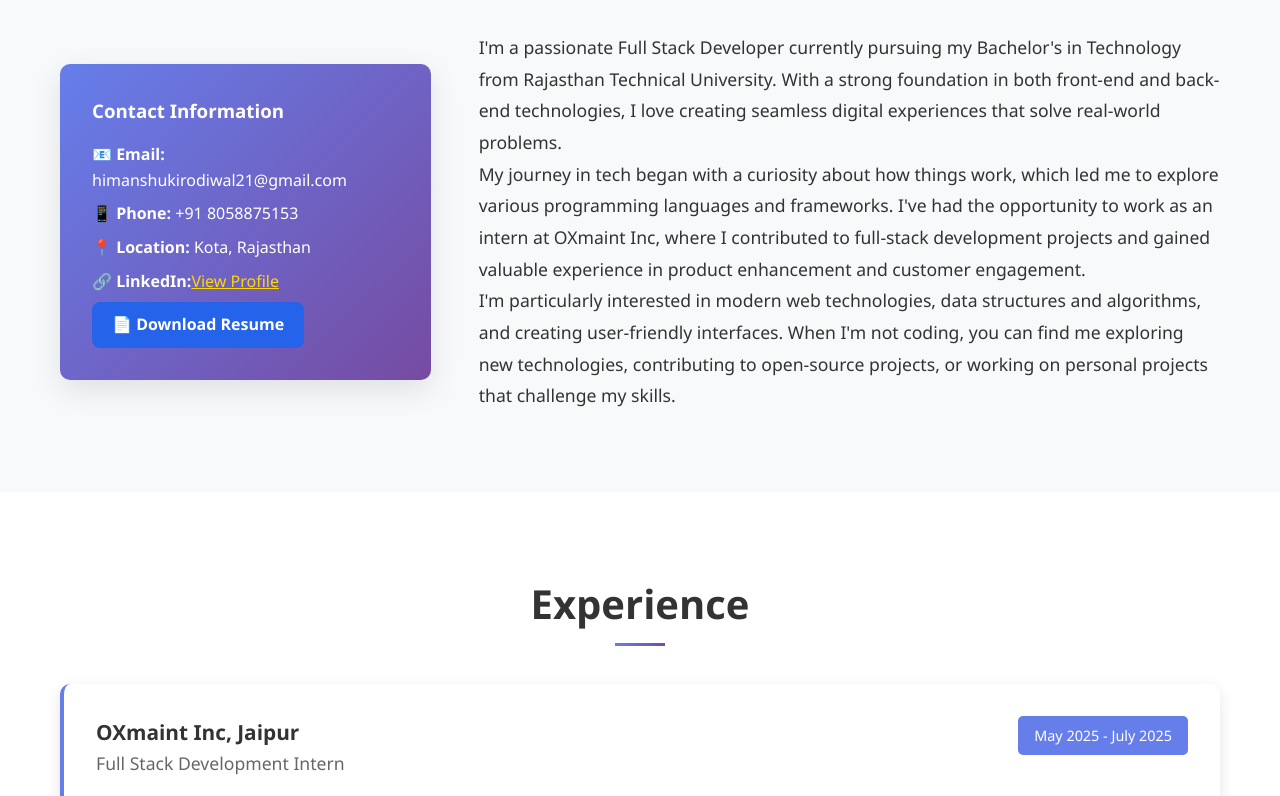
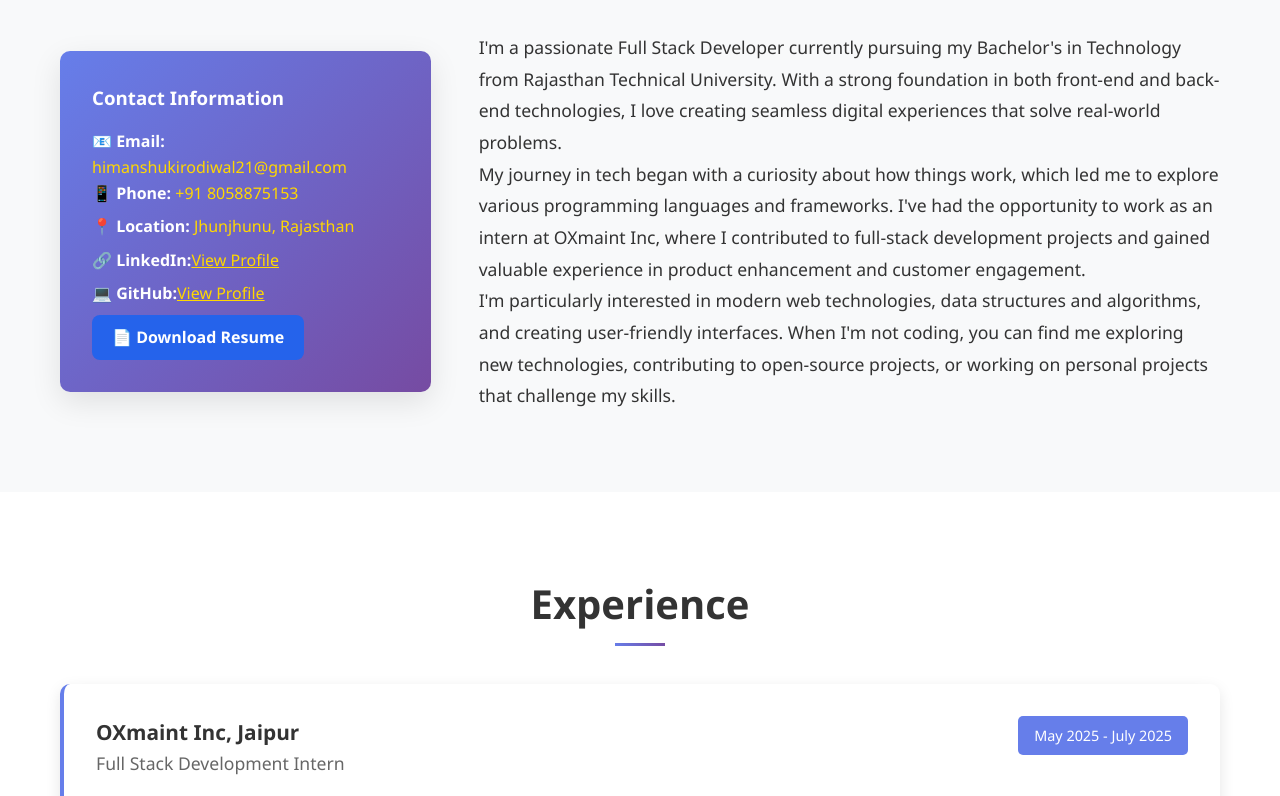
Before and after one commit to himanshukirodiwal21/Portfolio, a React (Vite) app: page / in a window 1280 px wide. Shown: the part 960-1756 px from the top of the page. Built offline with nearby package versions, Linux system fonts and the light colour scheme.

Commit message:
Enhance contact information in About component and add footer styling

```diff
--- a/src/components/About.jsx
+++ b/src/components/About.jsx
@@ -9,19 +9,60 @@ const About = () => {
         <div className="about-content fade-in">
           <div className="contact-info">
             <h3>Contact Information</h3>
+            <p style={{ display: "inline" }}>
+              <strong>📧 Email:</strong>{" "}
+              <a
+                href="mailto:himanshukirodiwal21@gmail.com"
+                style={{
+                  color: "#ffd700",
+                  textDecoration: "none",
+                  cursor: "pointer",
+                }}
+              >
+                himanshukirodiwal21@gmail.com
+              </a>
+            </p>
+
             <p>
-              <strong>📧 Email:</strong> himanshukirodiwal21@gmail.com
+              <strong>📱 Phone:</strong>{" "}
+              <span
+                onClick={() => navigator.clipboard.writeText("+91 8058875153")}
+                style={{ cursor: "pointer", color: "#ffd700" }}
+                title="Click to copy"
+              >
+                +91 8058875153
+              </span>
             </p>
+
             <p>
-              <strong>📱 Phone:</strong> +91 8058875153
+              <strong>📍 Location:</strong>{" "}
+              <a
+                href="https://www.google.com/maps?q=Jhunjhunu,+Rajasthan"
+                target="_blank"
+                rel="noopener noreferrer"
+                style={{
+                  color: "#ffd700",
+                  textDecoration: "none",
+                  cursor: "pointer",
+                }}
+              >
+                Jhunjhunu, Rajasthan
+              </a>
             </p>
-            <p>
-              <strong>📍 Location:</strong> Kota, Rajasthan
-            </p>
+
             <p>
               <strong>🔗 LinkedIn:</strong>
               <a
                 href="https://www.linkedin.com/in/himanshu-kirodiwal-371b58246"
+                style={{ color: "#ffd700" }}
+              >
+                View Profile
+              </a>
+            </p>
+            <p>
+              <strong>💻 GitHub:</strong>
+              <a
+                href="https://github.com/himanshukirodiwal21"
                 style={{ color: "#ffd700" }}
               >
                 View Profile
--- a/src/components/Footer.jsx
+++ b/src/components/Footer.jsx
@@ -1,22 +1,46 @@
-import React from 'react';
+import React from "react";
+import "../style/Footer.css"; // Create this CSS file for styling
 
 const Footer = () => {
   return (
-    <footer id="contact">
-      <div className="container">
-        <div className="social-links">
+    <footer className="footer">
+      <div className="footer-container">
+        <div className="footer-logo">
+          <h2>Himanshu Kirodiwal</h2>
+          <p>Full-Stack Developer | React Enthusiast</p>
+        </div>
+
+        <div className="footer-social">
           <a
             href="https://www.linkedin.com/in/himanshu-kirodiwal-371b58246"
             target="_blank"
             rel="noopener noreferrer"
+            title="LinkedIn"
           >
             💼
           </a>
-          <a href="mailto:himanshukirodiwal21@gmail.com">📧</a>
-          <a href="tel:+918058875153">📞</a>
+          <a href="mailto:himanshukirodiwal21@gmail.com" title="Email">
+            📧
+          </a>
+          <a href="tel:+918058875153" title="Call">
+            📞
+          </a>
+          <a
+            href="https://github.com/himanshukirodiwal21"
+            target="_blank"
+            rel="noopener noreferrer"
+            title="GitHub"
+          >
+            💻
+          </a>
         </div>
-        <p>&copy; 2025 Himanshu Kirodiwal. All rights reserved.</p>
-        <p>Built with passion and React</p>
+
+        <div className="footer-credits">
+          <p>&copy; 2025 Himanshu Kirodiwal. All rights reserved.</p>
+          <p>
+            Built with passion and React
+          </p>
+        </div>
       </div>
     </footer>
   );
--- a/src/components/Header.jsx
+++ b/src/components/Header.jsx
@@ -4,7 +4,7 @@ const Header = () => {
   return (
     <header>
       <nav className="container">
-        <a href="#" className="logo">Himanshu</a>
+        <a href="#hero" className="logo">Himanshu</a>
         <ul className="nav-links">
           <li><a href="#home">Home</a></li>
           <li><a href="#about">About</a></li>
--- a/src/components/Hero.jsx
+++ b/src/components/Hero.jsx
@@ -17,7 +17,7 @@ const Hero = () => {
           Passionate about creating innovative web solutions and bringing ideas
           to life through code
         </p>
-        <a href="#contact" className="cta-button">Get In Touch</a>
+        <a href="#about" className="cta-button">Get In Touch</a>
       </div>
     </section>
   );
--- /dev/null
+++ b/src/style/Footer.css
@@ -0,0 +1,66 @@
+.footer {
+  background: linear-gradient(135deg, #667eea, #764ba2);
+  color: #fff;
+  padding: 3rem 1rem;
+  text-align: center;
+}
+
+.footer-container {
+  max-width: 1200px;
+  margin: auto;
+}
+
+.footer-logo h2 {
+  font-size: 1.8rem;
+  margin-bottom: 0.3rem;
+}
+
+.footer-logo p {
+  font-size: 0.95rem;
+  opacity: 0.8;
+}
+
+.footer-social {
+  margin: 1.5rem 0;
+  display: flex;
+  justify-content: center;
+  gap: 1rem;
+}
+
+.footer-social a {
+  font-size: 1.8rem;
+  display: inline-block;
+  color: #fff;
+  position: relative;
+  transition: transform 0.3s, color 0.3s;
+  text-decoration: none;
+}
+
+/* Scale on hover */
+.footer-social a:hover {
+  transform: scale(1.3);
+  color: #ffd700;
+}
+
+/* Tooltip styling */
+.footer-social a::after {
+  content: attr(title); /* Uses the title attribute */
+  position: absolute;
+  bottom: 150%; /* Position above the icon */
+  left: 50%;
+  transform: translateX(-50%);
+  background: rgba(0, 0, 0, 0.85);
+  color: #fff;
+  padding: 4px 8px;
+  font-size: 0.75rem;
+  border-radius: 4px;
+  white-space: nowrap;
+  opacity: 0;
+  pointer-events: none;
+  transition: opacity 0.3s;
+}
+
+/* Show tooltip on hover */
+.footer-social a:hover::after {
+  opacity: 1;
+}
```
Also changed, not shown: 1 other file (tests, documents, lock files or other folders).
